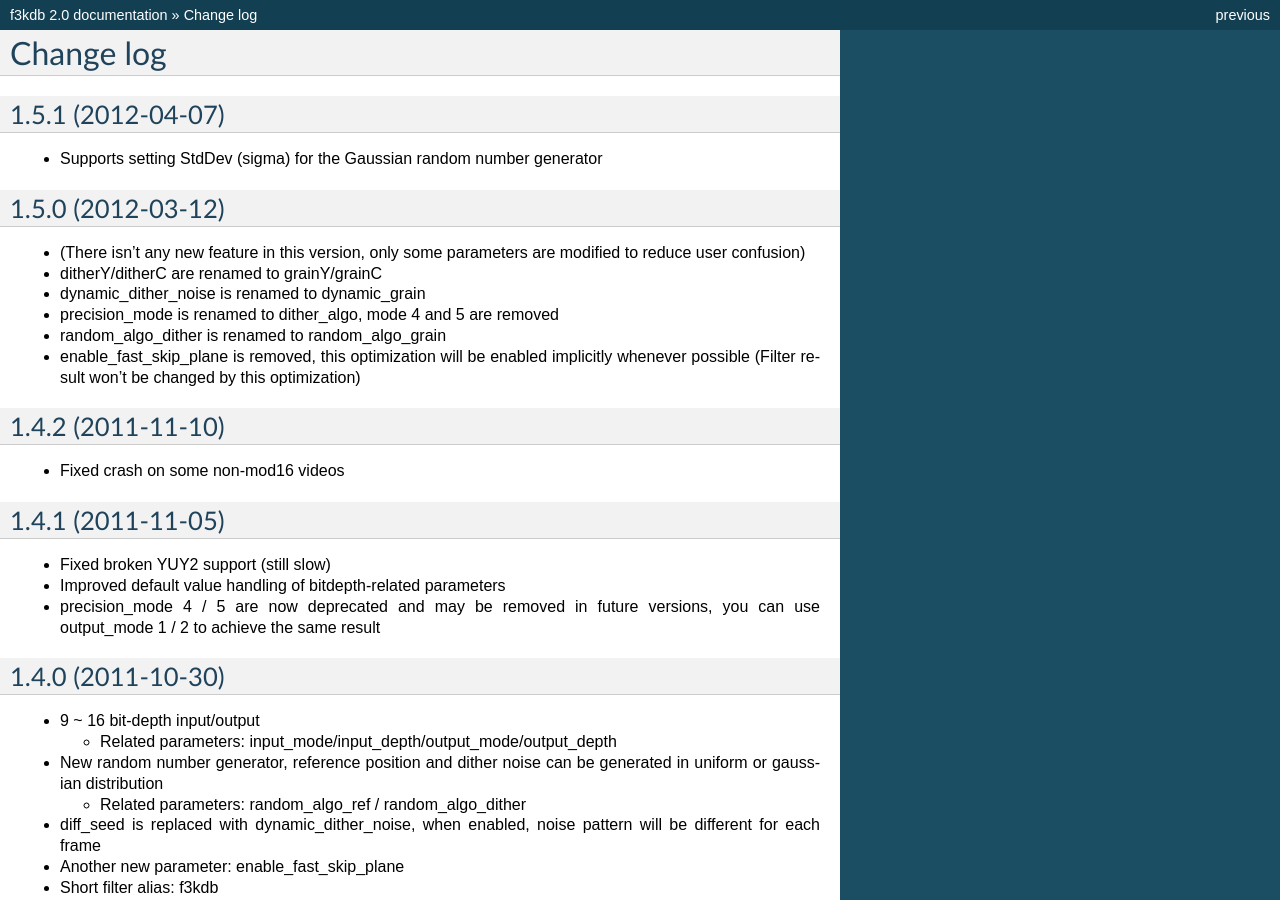
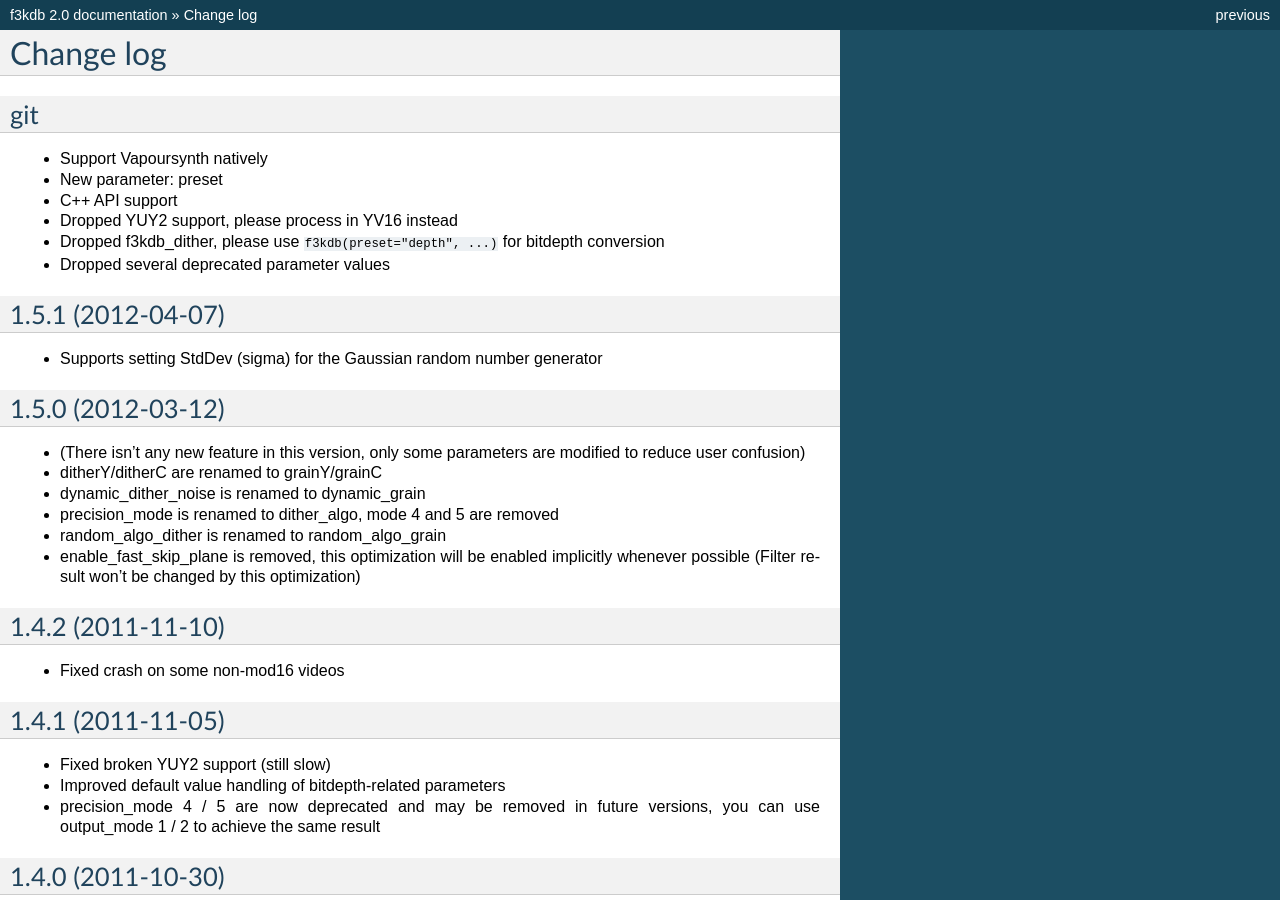
Before and after one commit to SAPikachu/flash3kyuu_deband, a Sphinx documentation site: the page built from docs/source/change_log.rst, in a window 1280 px wide and 900 px high. Built offline with Sphinx 7.4.7, drawn with Linux system fonts in a browser that asks for light colours.

Commit message:
Update change log

```diff
--- a/docs/source/change_log.rst
+++ b/docs/source/change_log.rst
@@ -1,5 +1,20 @@
 Change log
 ----------
+
+git
+***
+
+* Support Vapoursynth natively
+
+* New parameter: preset
+
+* C++ API support
+
+* Dropped YUY2 support, please process in YV16 instead
+
+* Dropped f3kdb_dither, please use ``f3kdb(preset="depth", ...)`` for bitdepth conversion
+
+* Dropped several deprecated parameter values
 
 1.5.1 (2012-04-07)
 ******************
```
